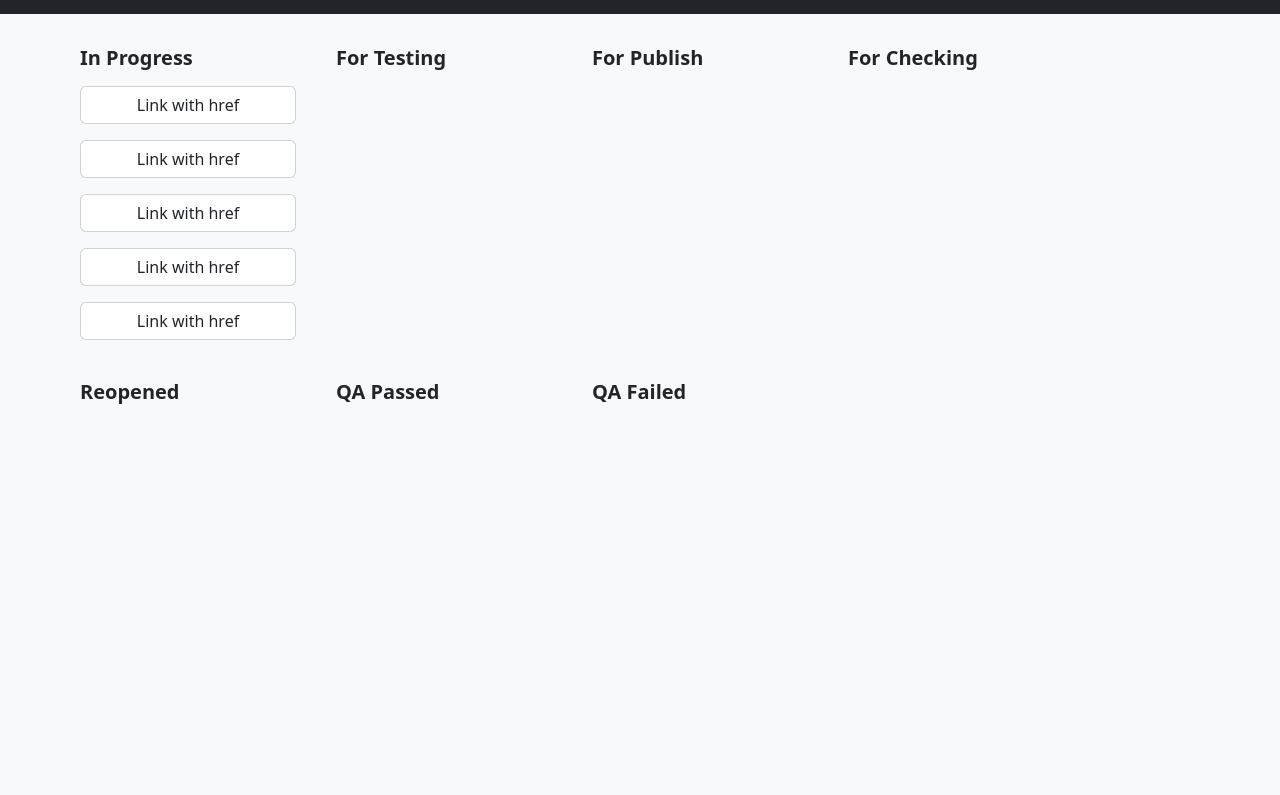
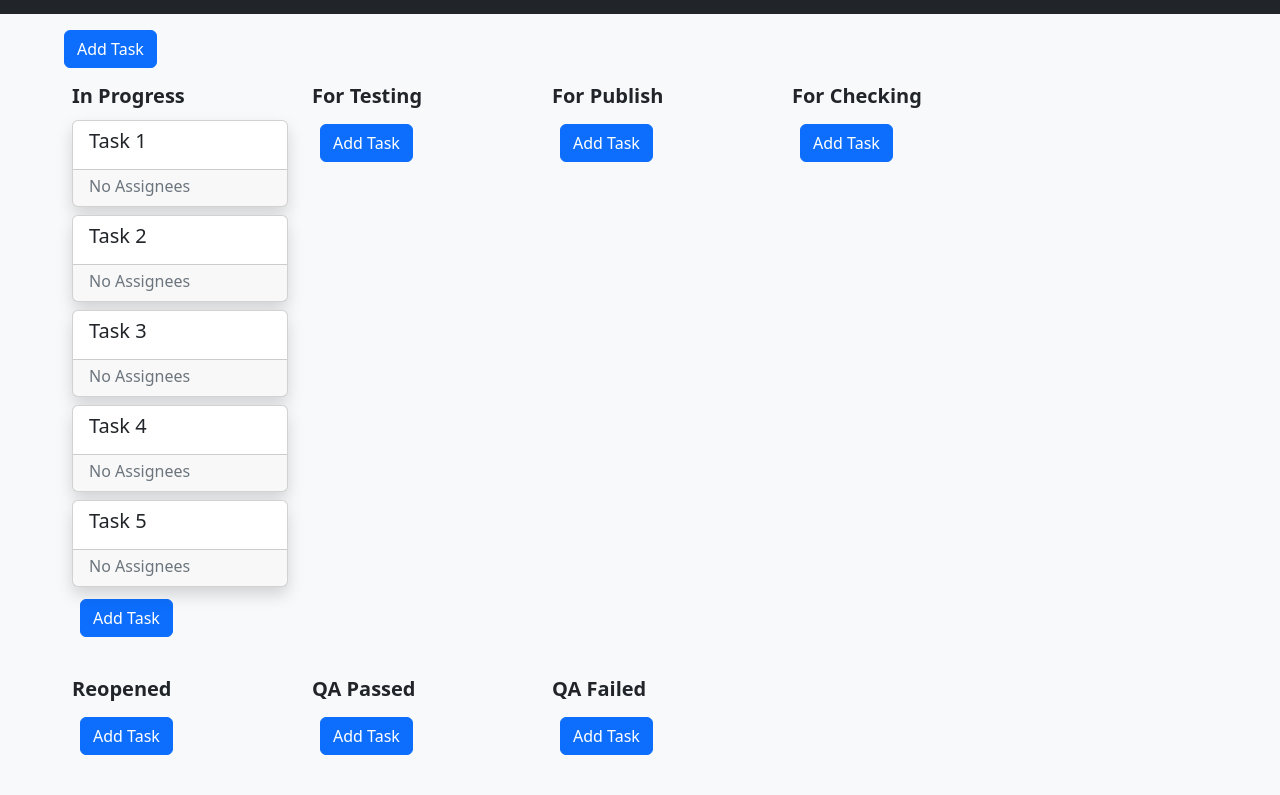
Before and after one commit to degenerasian/SDSTaskSite, a PHP site: page /project.php?projectid=2 in a window 1280 px wide. Shown: the part 69-864 px from the top of the page. Before the commit the page ends 473 px from the top, so only its background shows below. Run offline with PHP 8.4, Linux system fonts and the light colour scheme; a user stored in the database is signed in; data comes from the database, SQL or seed files in the repository; some libraries are stand-ins or nearby versions.

Commit message:
Task Card Display + DB Update
Task display now integrates cards
TODO
- Add new task form
- Edit task form
- Comments?

```diff
--- a/login.php
+++ b/login.php
@@ -20,7 +20,6 @@ session_start();
                 <div class="mb-3 col-8">
                     <label for="email" class="form-label">Email</label>
                     <input type="text" class="form-control" id="email" placeholder="Email" name="email" required>
-                    <span class="error"><?php echo $emailErr;?></span>
                 </div>
                 <div class="mb-3 col-2"></div>
             </div>
@@ -29,7 +28,6 @@ session_start();
                 <div class="mb-3 col-8">
                     <label for="password" class="form-label">Password</label>
                     <input type="password" class="form-control" id="password" placeholder="Password" name="password" required>
-                    <span class="error"><?php echo $passwordErr;?></span>
                 </div>
                 <div class="mb-3 col-2"></div>
             </div>
--- a/services/get_tasks.php
+++ b/services/get_tasks.php
@@ -3,20 +3,25 @@
     function get_tasks($con, $proj_id) {
 ?>
     <div class="container-fluid">
-        <form action=" <?php echo htmlspecialchars($_SERVER["PHP_SELF"]);?> ">
-        <div class="row row-cols-auto px-5 py-3 mx-auto">
+        <div class="row">
+            <div class="col pt-3 px-5">
+                <a class="btn btn-primary mx-3" href="createtask.php?label=">Add Task</a>
+            </div>
+        </div>
+        <div class="row row-cols-auto px-5 pb-3 mx-auto">
 
 <?php
     $labels = array('In Progress', 'For Testing', 'For Publish', 'For Checking', 'Reopened', 'QA Passed', 'QA Failed');
     foreach ($labels as $label) {
 ?>
-            <div class="col hstack mx-2 align-items-start my-3" style="width:15rem;">
+            <div class="col hstack align-items-start my-3" style="width:15rem;">
                 <div class="row row-cols-1">
                     <div class="col">
                         <h5><strong><?php echo $label?></strong></h5>
                     </div>
 <?php
-        $query = "SELECT * FROM tasks
+        $query = "SELECT *
+                    FROM tasks
                     WHERE label = ?
                     AND tasks.projectid = ?";
 
@@ -29,53 +34,41 @@
         while ($row = mysqli_fetch_assoc($results)) {
             $requests[] = $row;
         }
-
+        $requests = array_map(fn($v) => $v === '' ? null : $v, $requests);
         foreach ($requests as $request) {
 ?>
-                    <div class="col py-2">
-                        <div class="card btn" data-bs-toggle="offcanvas" href="#task-offcanvas" role="button" aria-controls="task-offcanvas">
-                            <input type="hidden" name="<?php echo $request['taskid'];?>" value="">
-                            Link with href
+                    <div class="col ">
+                        <a class="link-underline link-underline-opacity-0" href="task.php?taskid=<?php echo $request['taskid'];?>">
+                        <div class="card shadow my-1" style="width:13.5rem;">
+                            <h5 class="card-title px-3 py-2"><?php echo $request['task_name'];?></h5>
+                            <div class="card-footer">
+                                <p class="card-subtitle text-secondary">
+                                    <?php
+                                    //  really stupid way of getting first assignee name in card footer
+                                        $query = "SELECT u.userid, u.f_name, u.l_name
+                                                    FROM users u, assignee a, tasks t
+                                                    WHERE a.userid = u.userid
+                                                    AND a.taskid = t.taskid
+                                                    AND t.taskid = " . $request['taskid'] ."
+                                                    LIMIT 1";
+                                        $taskresult = mysqli_query($con, $query);
+                                        $task = mysqli_fetch_assoc($taskresult);
+                                        if (!is_null($task)){
+                                            echo $task['f_name'] . $task['l_name'];
+                                        } else echo "No Assignees";
+                                    ?>
+                                </p>
+                            </div>
+                        </div>
                         </a>
-                        </div>
                     </div>
 <?php } ?>
+                    <div class="col m-2">
+                        <a class="btn btn-primary" href="createtask.php?label=<?php echo $label?>">Add Task</a>
+                    </div>
                 </div>
             </div>
 <?php
     }
     ?>
-        </form>
-        </div>
-        <div class="offcanvas offcanvas-end w-75" tabindex="1" id="task-offcanvas" aria-labelledby="task-offcanvasLabel">
-            <div class="offcanvas-header">
-                <h5 class="offcanvas-title" id="offcanvasExampleLabel">Offcanvas</h5>
-                <button type="button" class="btn-close" data-bs-dismiss="offcanvas" aria-label="Close"></button>
-            </div>
-            <div class="offcanvas-body">
-                <div>
-                Some text as placeholder. In real life you can have the elements you have chosen. Like, text, images, lists, etc.
-                </div>
-                <div class="dropdown mt-3">
-                <input type="text" name="taskid" id="taskid"/>
-                <button class="btn btn-secondary dropdown-toggle" type="button" data-bs-toggle="dropdown">
-                    Dropdown button
-                </button>
-                <ul class="dropdown-menu">
-                    <li><a class="dropdown-item" href="#">Action</a></li>
-                    <li><a class="dropdown-item" href="#">Another action</a></li>
-                    <li><a class="dropdown-item" href="#">Something else here</a></li>
-                </ul>
-                </div>
-            </div>
-        </div>
-    </div>
-
-<script>
-    $('#task-offcanvas').on('show.bs.offcanvas', function (event) {
-        let taskId = $(event.relatedTarget).data('taskid')
-        console.log(taskId);
-        $(this).find('.offcanvas-body input').val(taskId)
-    })
-</script>
 <?php }
```
Also changed, not shown: sdsts_db.sql (+37 -21 lines).
